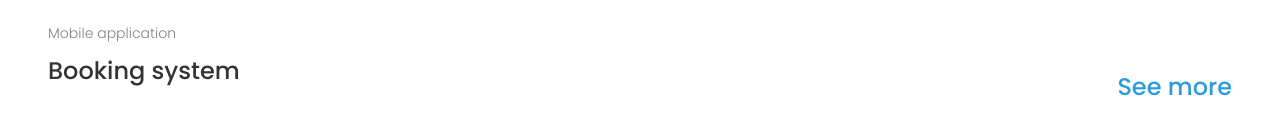
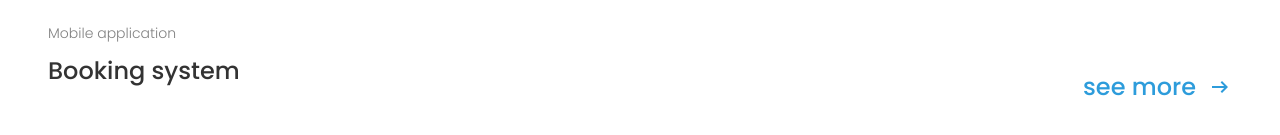
Before and after one commit to farhaan-mukarram/dev-challenges-edie-homepage, a React (Vite) app: page / in a window 1280 px wide. Shown: the part 3853-3988 px from the top of the page. Built offline with nearby package versions, Linux system fonts and the light colour scheme.

Commit message:
fix: add missing arrow to the "see more" link

```diff
--- a/src/components/Main/PortfolioSection.tsx
+++ b/src/components/Main/PortfolioSection.tsx
@@ -1,3 +1,5 @@
+import rightArrow from "../../assets/icons/arrow.svg";
+
 import bookingSystemImage from "../../assets/images/booking.png";
 import juiceProductImage from "../../assets/images/juice-product.png";
 import smartHomeImage from "../../assets/images/smarthome.jpg";
@@ -56,8 +58,12 @@ const PortfolioSection = () => {
         </div>
 
         <div className="ml-auto mt-36">
-          <a href="#" className="text-[#2D9CDB] font-medium text-2xl">
-            See more
+          <a
+            href="#"
+            className="text-[#2D9CDB] font-medium text-2xl flex items-center hover:underline"
+          >
+            see more
+            <img src={rightArrow} alt="see more arrow icon" className="ml-3" />
           </a>
         </div>
       </div>
```
Also changed, not shown: src/assets/icons/arrow.svg (added).
